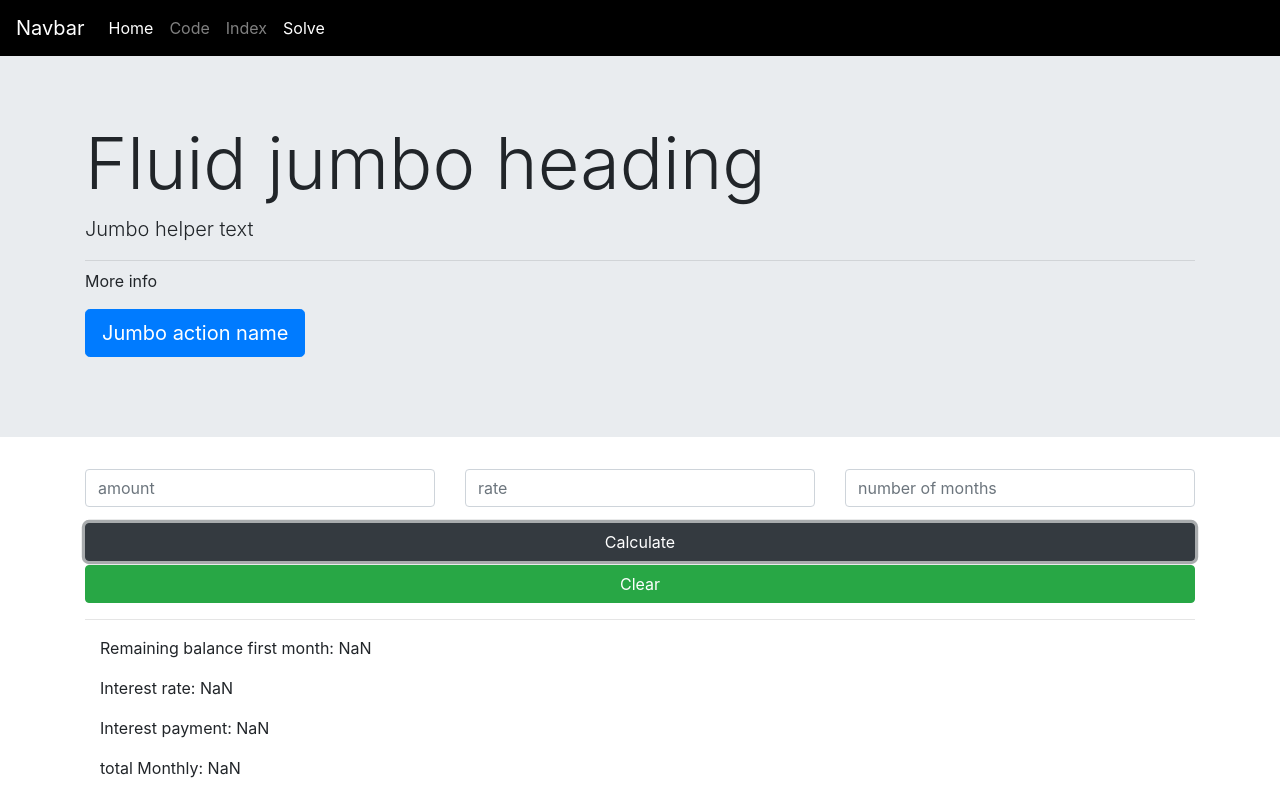
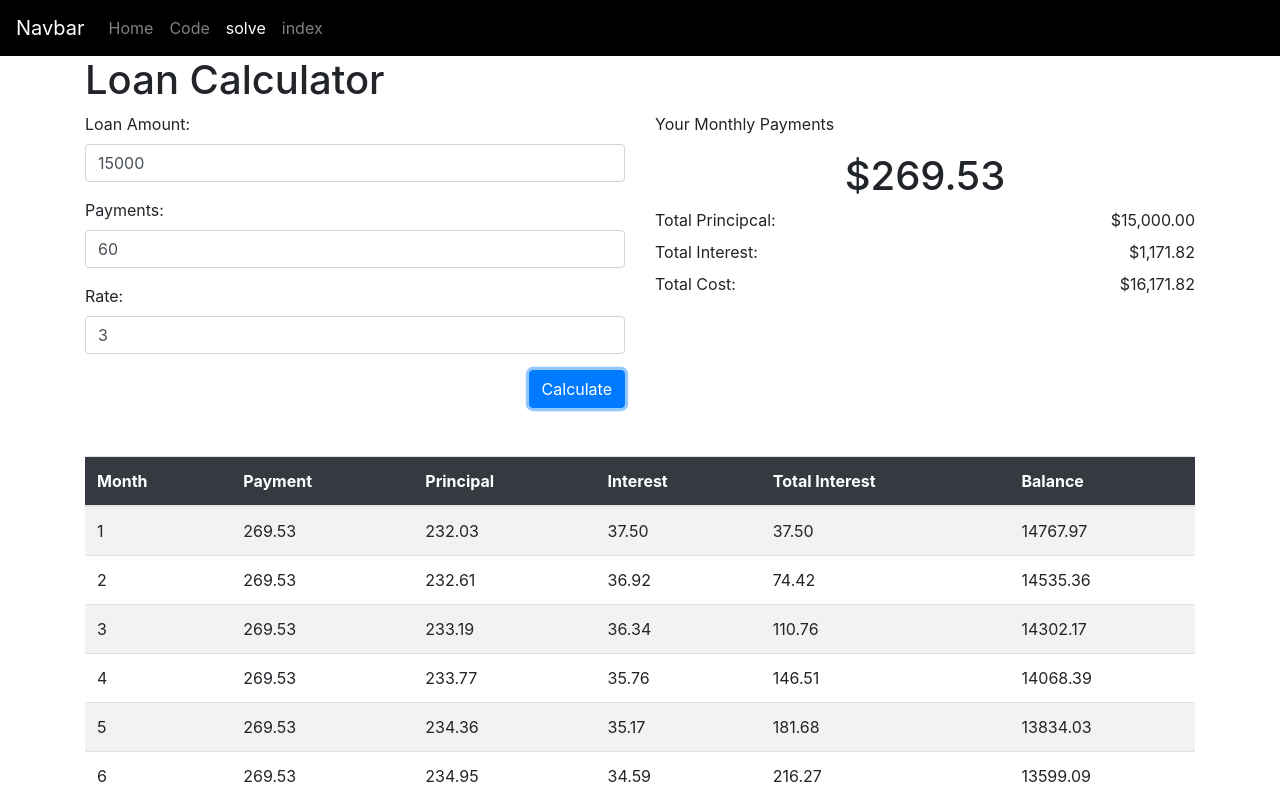
Before and after one commit to Joshua-Chandler331/MortgageCalculator, a plain HTML site: page Solve.html in a window 1280 px wide. Both pictures are taken after a click on the button "Calculate". Shown: the top 793 px of the page. Drawn offline with nearby package versions, Linux system fonts and the light colour scheme.

Commit message:
Fixed js and solve

```diff
--- a/Solve.html
+++ b/Solve.html
@@ -1,83 +1,125 @@
 <!doctype html>
 <html lang="en">
+
 <head>
-    <title>Title</title>
+    <title>Mortgage Calc Pro</title>
     <!-- Required meta tags -->
     <meta charset="utf-8">
     <meta name="viewport" content="width=device-width, initial-scale=1, shrink-to-fit=no">
 
     <!-- Bootstrap CSS -->
-    <link rel="stylesheet" href="https://stackpath.bootstrapcdn.com/bootstrap/4.3.1/css/bootstrap.min.css" integrity="sha384-ggOyR0iXCbMQv3Xipma34MD+dH/1fQ784/j6cY/iJTQUOhcWr7x9JvoRxT2MZw1T" crossorigin="anonymous">
+    <link rel="stylesheet" href="https://stackpath.bootstrapcdn.com/bootstrap/4.3.1/css/bootstrap.min.css"
+        integrity="sha384-ggOyR0iXCbMQv3Xipma34MD+dH/1fQ784/j6cY/iJTQUOhcWr7x9JvoRxT2MZw1T" crossorigin="anonymous">
+    <link rel="stylesheet" href="css/style.css">
 </head>
+
 <body>
-      <nav class="navbar navbar-expand-sm navbar-dark" style="background-color: black;">
+    <nav class="navbar navbar-expand-sm
+     navbar-dark" style="background-color: black">
         <a class="navbar-brand" href="#">Navbar</a>
         <button class="navbar-toggler d-lg-none" type="button" data-toggle="collapse" data-target="#collapsibleNavId" aria-controls="collapsibleNavId"
             aria-expanded="false" aria-label="Toggle navigation"></button>
         <div class="collapse navbar-collapse" id="collapsibleNavId">
             <ul class="navbar-nav mr-auto mt-2 mt-lg-0">
-                    <li class="nav-item active">
-                        <a class="nav-link" href="#">Home <span class="sr-only">(current)</span></a>
+                <li class="nav-item">
+                    <a class="nav-link" href="#">Home</span></a>
                 </li>
                 <li class="nav-item">
-                        <a class="nav-link" href="Code.html">Code</a>
+                    <a class="nav-link" href="/Code.html">Code</a>
+                </li>
+                <li class="nav-item active">
+                    <a class="nav-link" href="#">solve <span class="sr-only">(current)</a>
                 </li>
                 <li class="nav-item">
-                        <a class="nav-link" href="index.html">Index</a>
-                    </li>
-                    <li class="nav-item active">
-                        <a class="nav-link" href="Solve.html">Solve<span class="sr-only">(current)</span></a>
+                    <a class="nav-link" href="#">index</a>
                 </li>
             </ul>
         </div>
     </nav>
 
-      <div class="jumbotron jumbotron-fluid">
+
+
+
+
+
     <div class="container">
-              <h1 class="display-3">Fluid jumbo heading</h1>
-              <p class="lead">Jumbo helper text</p>
-              <hr class="my-2">
-              <p>More info</p>
-              <p class="lead">
-                  <a class="btn btn-primary btn-lg" href="Jumbo action link" role="button">Jumbo action name</a>
-              </p>
+        <h1 class="mb-2">Loan Calculator</h1>
+        <div class="row">
+            <div class="col loanform">
+                <div class="form-group">
+                    <label for="loanAmount">Loan Amount:</label>
+                    <input class="form-control" type="number" value=15000 id="loanAmount">
+                </div>
+                <div class="form-group">
+                    <label for="loanTerm">Payments:</label>
+                    <input class="form-control" type="number" value=60 id="loanTerm">
+                </div>
+                <div class="form-group">
+                    <label for="loanRate">Rate:</label>
+                    <input class="form-control" type="number" value=3 id="loanRate">
+                </div>
+                <div class="form-group">
+                    <button id="btnCalc" type="submit" class="btn btn-primary float-right">Calculate</button>
                 </div>
             </div>
-
-      <div class="container">
-        <div class="row">
-            <div class="col"><input type="number" class="form-control" placeholder="amount" id="amount"></div>
-            <div class="col"><input type="number" class="form-control" placeholder="rate" id="rate"></div>
-            <div class="col"><input type="number" class="form-control" placeholder="number of months" id="numberOfMonths"></div>
+            <div class="col loanInfo">
+                <div id="paymentTitle">
+                    <p>Your Monthly Payments</p>
                 </div>
-
+                <h1 class="text-center" id="payment"></h1>
                 <div class="row">
                     <div class="col">
-                <button class="btn btn-dark mt-3" style="min-width:100%" id="btnSH">Calculate</button>
-                <button class="btn btn-success mt-1" style="min-width:100%" id="btnClear">Clear</button>
+                        <label class="text-left">Total Principcal:</label>
                     </div>
+                    <div class="col text-right" id="totalPrincipal"></div>
                 </div>
-
-        <hr>
-
+                <div class="row">
                     <div class="col">
-            <div class="col>">
-                <p id="output1"></p>
-                <p id="output2"></p>
-                <p id="output3"></p>
-                <p id="output4"></p>
-                <p id="output5"></p>
-                <p id="output6"></p>
-                <p id="output7"></p>
+                        <label class="text-left">Total Interest:</label>
+                    </div>
+                    <div class="col text-right" id="totalInterest"></div>
+                </div>
+                <div class="row">
+                    <div class="col">
+                        <label class="text-left">Total Cost:</label>
+                    </div>
+                    <div class="col text-right" id="totalCost"></div>
                 </div>
             </div>
         </div>
-
+        <div class="row mt-5">
+            <div class="col">
+                <table id="scheduleTable" class="table table-striped table-hover">
+                    <thead id="tableheader" class="bg-dark text-white">
+                        <tr>
+                            <th>Month</th>
+                            <th>Payment</th>
+                            <th>Principal</th>
+                            <th>Interest</th>
+                            <th>Total Interest</th>
+                            <th>Balance</th>
+                        </tr>
+                    </thead>
+                    <tbody id="scheduleBody">
+                        <!--Payments Template Data will go here-->
+                        <!--<tr><td>...-->
+                    </tbody>
+                </table>
+            </div>
+        </div>
+    </div>
     <!-- Optional JavaScript -->
     <!-- jQuery first, then Popper.js, then Bootstrap JS -->
-    <script src="https://code.jquery.com/jquery-3.3.1.slim.min.js" integrity="sha384-q8i/X+965DzO0rT7abK41JStQIAqVgRVzpbzo5smXKp4YfRvH+8abtTE1Pi6jizo" crossorigin="anonymous"></script>
-    <script src="https://cdnjs.cloudflare.com/ajax/libs/popper.js/1.14.7/umd/popper.min.js" integrity="sha384-UO2eT0CpHqdSJQ6hJty5KVphtPhzWj9WO1clHTMGa3JDZwrnQq4sF86dIHNDz0W1" crossorigin="anonymous"></script>
-    <script src="https://stackpath.bootstrapcdn.com/bootstrap/4.3.1/js/bootstrap.min.js" integrity="sha384-JjSmVgyd0p3pXB1rRibZUAYoIIy6OrQ6VrjIEaFf/nJGzIxFDsf4x0xIM+B07jRM" crossorigin="anonymous"></script>
-    <script src="js/custom.js"></script>
+    <script src="https://code.jquery.com/jquery-3.3.1.slim.min.js"
+        integrity="sha384-q8i/X+965DzO0rT7abK41JStQIAqVgRVzpbzo5smXKp4YfRvH+8abtTE1Pi6jizo" crossorigin="anonymous">
+    </script>
+    <script src="https://cdnjs.cloudflare.com/ajax/libs/popper.js/1.14.7/umd/popper.min.js"
+        integrity="sha384-UO2eT0CpHqdSJQ6hJty5KVphtPhzWj9WO1clHTMGa3JDZwrnQq4sF86dIHNDz0W1" crossorigin="anonymous">
+    </script>
+    <script src="https://stackpath.bootstrapcdn.com/bootstrap/4.3.1/js/bootstrap.min.js"
+        integrity="sha384-JjSmVgyd0p3pXB1rRibZUAYoIIy6OrQ6VrjIEaFf/nJGzIxFDsf4x0xIM+B07jRM" crossorigin="anonymous">
+    </script>
+    <script src="js/loan.js"></script>
 </body>
+
 </html>
--- a/js/custom.js
+++ /dev/null
@@ -1,70 +0,0 @@
-document.getElementById("btnSH").addEventListener("click", CalculateM);
-document.getElementById("btnClear").addEventListener("click", Clear);
-
-function CalculateM(){
-
-    // declaring variables
-    var amount = document.getElementById("amount");
-    var rate = document.getElementById("rate");
-    var numberOfMonths = document.getElementById("numberOfMonths");
-
-    var ratePercent = parseFloat(rate.value)/1200;
-    amount = parseFloat(amount.value);
-    numberOfMonths = parseInt(numberOfMonths.value);
-
-    // Formula for the Total monthly
-    var firstPart=(amount)*(ratePercent);
-    var num1=1+ratePercent;
-    var secondPart=(1-(Math.pow(num1,-numberOfMonths)));
-    var totalMonthly= firstPart/secondPart;
-
-    var interestPayment=amount*ratePercent;
-    var principalPayment=(totalMonthly - interestPayment);
-    var remainingBalance=(amount-principalPayment);
-
-    principalPayment=principalPayment.toFixed(2);
-    remainingBalance=remainingBalance.toFixed(2);
-    interestPayment=interestPayment.toFixed(2);
-    totalMonthly = totalMonthly.toFixed(2);
-
-    document.getElementById("output1").innerText += "Remaining balance first month: " + amount;
-    document.getElementById("output2").innerText += "Interest rate: " + ratePercent.toFixed(4);
-    document.getElementById("output3").innerText += "Interest payment: " + interestPayment;
-    document.getElementById("output4").innerText += "total Monthly: " + totalMonthly;
-    document.getElementById("output5").innerText += "principal payment: " + principalPayment;
-    document.getElementById("output6").innerText += "Remaining Balance: " + remainingBalance;
-
-    //var totalInterest = interestPayment;
-    //var totalInterest2 = totalInterest2
-    //var pp = principalPayment;
-   // var total = amount;
-    //var paymentInterest = interestPayment;
-    //var total2 = totalMonthly;
-    //var months = numberOfMonths;
-    //var num1, num2, num3 = -1;
-/*
-    for (let index = 0; index < numberOfMonths; index++) {
-
-        document.getElementById("output7").innerText += "Payment: " + totalMonthly + " | Principal: " + pp + " | Interest: " + paymentInterest + "\n";
-
-        // Formula for the Total monthly
-         num1 = (total) * (ratePercent);
-         num2 = 1 + ratePercent;
-         num3 = (1-(Math.pow(num2,-months)));
-         monthlyTotal= num1/num3;
-
-        paymentInterest = total * ratePercent;
-        pp = monthlyTotal - paymentInterest;
-        months -1;
-    }
-*/
-}
-
-function Clear(){
-    document.getElementById("output1").innerHTML = "";
-    document.getElementById("output2").innerHTML = "";
-    document.getElementById("output3").innerHTML = "";
-    document.getElementById("output4").innerHTML = "";
-    document.getElementById("output5").innerHTML = "";
-    document.getElementById("output6").innerHTML = "";
-}
--- /dev/null
+++ b/js/loan.js
@@ -0,0 +1,88 @@
+//Wire up our button
+document.getElementById("btnCalc").addEventListener("click", buildSchedule);
+
+document.getElementById("scheduleTable").style.visibility = "hidden";
+
+//Calculate the loan payment
+function calcPayment(amount, rate, term) {
+    return (amount * rate) / (1 - Math.pow(1 + rate, -term));
+}
+
+//Calcuate the interest for the current balance of the loan
+function calcInterest(balance, rate) {
+    return balance * rate;
+}
+
+//this function will build our loan schedule
+function buildSchedule() {
+
+    //Make the table visible I don't want the table show unless there are values
+    document.getElementById("scheduleTable").style.visibility = "visible";
+
+
+    //Get the values from out inputs
+    let amount = document.getElementById("loanAmount").value;
+    let rate = document.getElementById("loanRate").value;
+    let term = document.getElementById("loanTerm").value;
+
+    //Convert the input rate to a monthly rate
+    rate = rate / 1200;
+
+    //Calulate the payments
+
+    //setup some variables that hold values in the schedule
+    let payment = calcPayment(amount, rate, term);
+    let balance = amount;
+    let totalInterest = 0;
+    let monthlyPrincipal = 0;
+    let monthlyInterest = 0;
+    let monthlyTotalInterest = 0;
+
+    //Write the results to our table
+    let scheduleBody = document.getElementById("scheduleBody");
+    let scheduleRow = "";
+    //reset the table
+    scheduleBody.innerHTML = "";
+
+    for (month = 1; month <= term; month++) {
+
+        monthlyInterest = calcInterest(balance, rate);
+        totalInterest += monthlyInterest;
+        monthlyPrincipal = payment - monthlyInterest;
+        balance = balance - monthlyPrincipal;
+
+        //Write these values to the table
+        scheduleRow = `<tr><td>${month}</td>
+        <td>${payment.toFixed(2)}</td>
+        <td>${monthlyPrincipal.toFixed(2)}</td>
+        <td>${monthlyInterest.toFixed(2)}</td>
+        <td>${totalInterest.toFixed(2)}</td>
+        <td>${balance.toFixed(2)}</td>
+        </tr>`;
+
+        scheduleBody.innerHTML += scheduleRow;
+    }
+
+    document.getElementById("payment").innerHTML = Number(payment).toLocaleString("en-US", {
+        style: "currency",
+        currency: "USD",
+    });
+
+    document.getElementById("totalPrincipal").innerHTML = Number(amount).toLocaleString("en-US", {
+        style: "currency",
+        currency: "USD",
+    });
+
+    document.getElementById("totalInterest").innerHTML = Number(totalInterest).toLocaleString("en-US", {
+        style: "currency",
+        currency: "USD",
+    });
+
+    let totalCost = Number(amount) + totalInterest;
+
+    document.getElementById("totalCost").innerHTML = Number(totalCost).toLocaleString("en-US", {
+        style: "currency",
+        currency: "USD",
+    });
+
+}
```
Also changed, not shown: Code.html (+72 -54 lines). Lines whose indentation alone changed are shown as unchanged.
